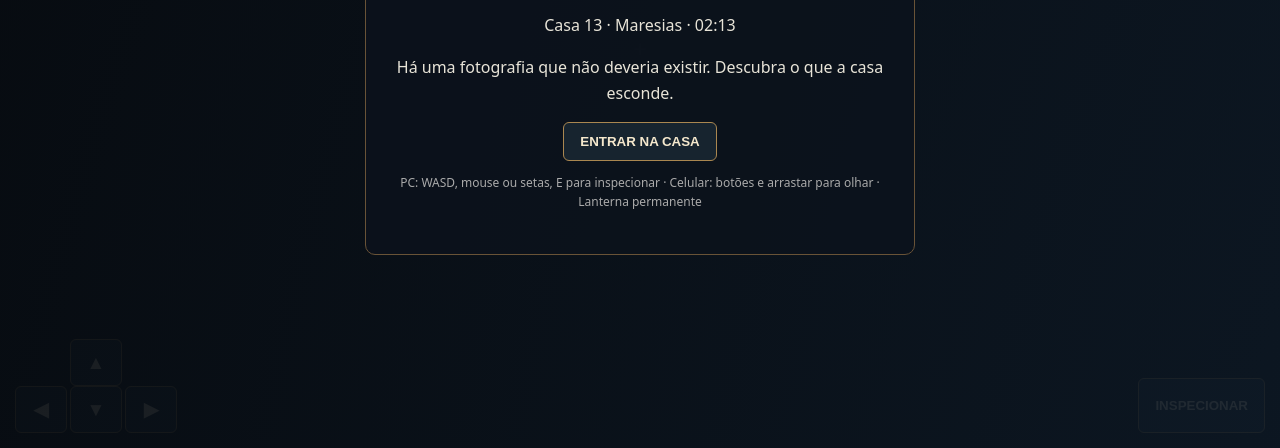
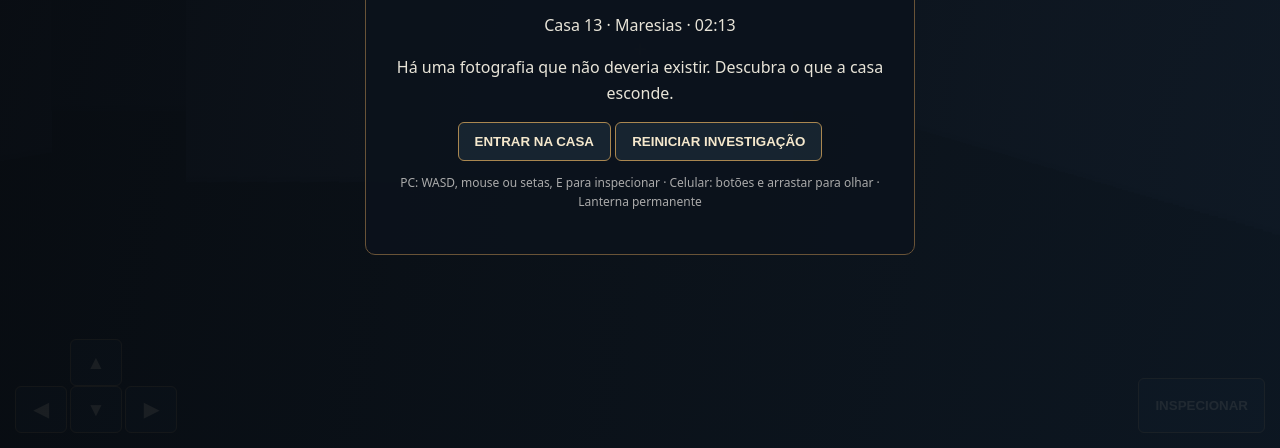
Before and after one commit to AlexMoura2307/ARQUIVO-13, a plain HTML site: page index.html in a window 1280 px wide. Shown: the part 352-800 px from the top of the page. Drawn offline with Linux system fonts and the light colour scheme.

Commit message:
feat: explorar subsolo, recuperar gravação e reiniciar progresso

```diff
--- a/index.html
+++ b/index.html
@@ -1 +1 @@
-<!doctype html><html lang="pt-BR"><head><meta charset="UTF-8"><meta name="viewport" content="width=device-width,initial-scale=1,viewport-fit=cover"><title>ARQUIVO 13 — Casa Sem Dono</title><link rel="stylesheet" href="style.css"></head><body><div id="game"><canvas id="view"></canvas><div id="shade"></div><header><strong>ARQUIVO <em>13</em></strong><span>CAPÍTULO 1 · A CASA SEM DONO</span><button id="journal">EVIDÊNCIAS <b id="count">0</b>/3</button></header><div id="reticle">+</div><div id="prompt"></div><div id="toast"></div><div id="dialog" hidden><h2 id="dialogTitle"></h2><p id="dialogText"></p><button id="closeDialog">CONTINUAR</button></div><div id="controls"><div id="move"><button data-move="forward">▲</button><div><button data-move="left">◀</button><button data-move="back">▼</button><button data-move="right">▶</button></div></div><button id="interact">INSPECIONAR</button></div><div id="start"><div class="panel"><small>UM MISTÉRIO EM SÃO SEBASTIÃO</small><h1>ARQUIVO <em>13</em></h1><p>Casa 13 · Maresias · 02:13</p><p>Há uma fotografia que não deveria existir. Descubra o que a casa esconde.</p><button id="begin">ENTRAR NA CASA</button><p class="hint">PC: WASD, mouse ou setas, E para inspecionar · Celular: botões e arrastar para olhar · Lanterna permanente</p></div></div></div><script src="game.js"></script></body></html>
+<!doctype html><html lang="pt-BR"><head><meta charset="UTF-8"><meta name="viewport" content="width=device-width,initial-scale=1,viewport-fit=cover"><title>ARQUIVO 13 — Casa Sem Dono</title><link rel="stylesheet" href="style.css"></head><body><div id="game"><canvas id="view"></canvas><div id="shade"></div><header><strong>ARQUIVO <em>13</em></strong><span>CAPÍTULO 1 · A CASA SEM DONO</span><button id="journal">EVIDÊNCIAS <b id="count">0</b>/3</button></header><div id="reticle">+</div><div id="prompt"></div><div id="toast"></div><div id="dialog" hidden><h2 id="dialogTitle"></h2><p id="dialogText"></p><button id="closeDialog">CONTINUAR</button></div><div id="controls"><div id="move"><button data-move="forward">▲</button><div><button data-move="left">◀</button><button data-move="back">▼</button><button data-move="right">▶</button></div></div><button id="interact">INSPECIONAR</button></div><div id="start"><div class="panel"><small>UM MISTÉRIO EM SÃO SEBASTIÃO</small><h1>ARQUIVO <em>13</em></h1><p>Casa 13 · Maresias · 02:13</p><p>Há uma fotografia que não deveria existir. Descubra o que a casa esconde.</p><button id="begin">ENTRAR NA CASA</button> <button id="reset">REINICIAR INVESTIGAÇÃO</button><p class="hint">PC: WASD, mouse ou setas, E para inspecionar · Celular: botões e arrastar para olhar · Lanterna permanente</p></div></div></div><script src="game.js"></script></body></html>
```
